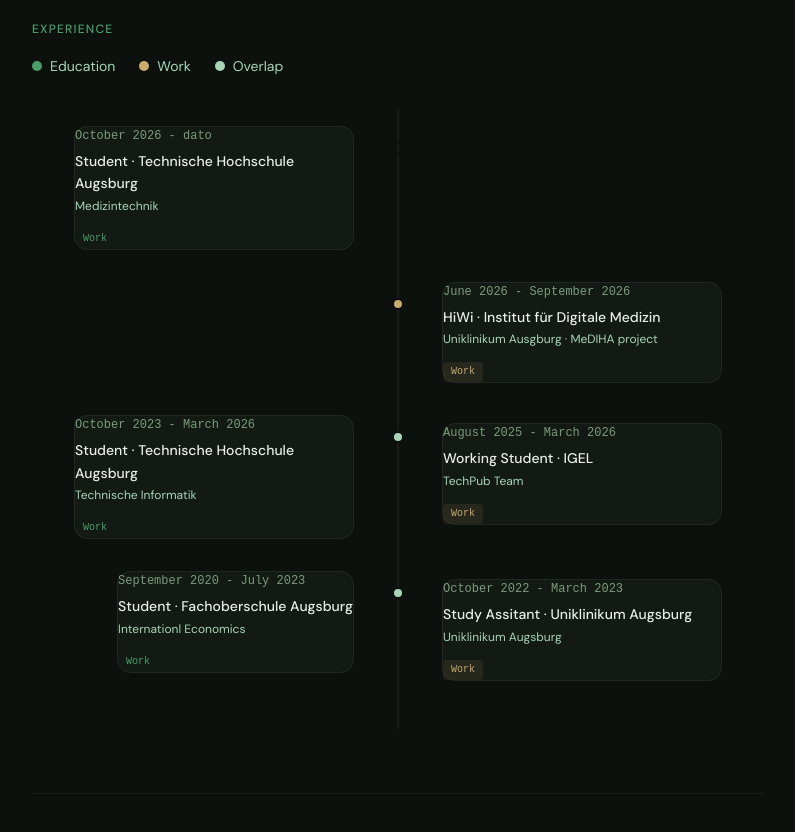
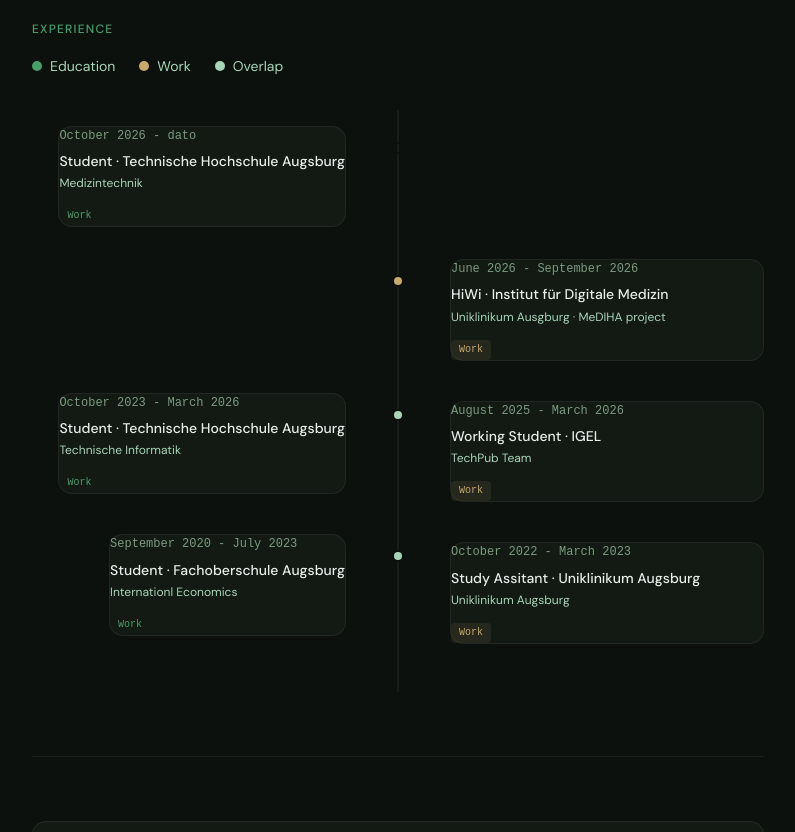
Before and after one commit to ctd08/V2-Portfolio-Website, a Vue app in the folder frontend/: page /career in a window 1280 px wide. Shown: the part 660-1492 px from the top of the page, without its empty margins (242-1037 px from the left). Built offline with nearby package versions, Linux system fonts and the light colour scheme.

Commit message:
timeline changes

```diff
--- a/frontend/src/views/CareerView.vue
+++ b/frontend/src/views/CareerView.vue
@@ -231,8 +231,8 @@
   align-items: start;
 }
 
-.tl-left { padding-right: var(--space-6); display: flex; justify-content: flex-end; }
-.tl-right { padding-left: var(--space-6); display: flex; flex-direction: column; }
+.tl-left { padding-right: var(--space-8); display: flex; justify-content: flex-end; }
+.tl-right { padding-left: var(--space-8); display: flex; flex-direction: column; }
 
 .tl-dot-wrap {
   display: flex;
@@ -261,7 +261,7 @@
   border: 1px solid var(--border-subtle);
   background: var(--bg-secondary);
   transition: border-color var(--transition-fast), background var(--transition-fast);
-  max-width: 280px;
+  max-width: 420px;
 }
 .tl-card:hover { border-color: var(--accent-primary); background: var(--bg-surface); }
 
```
